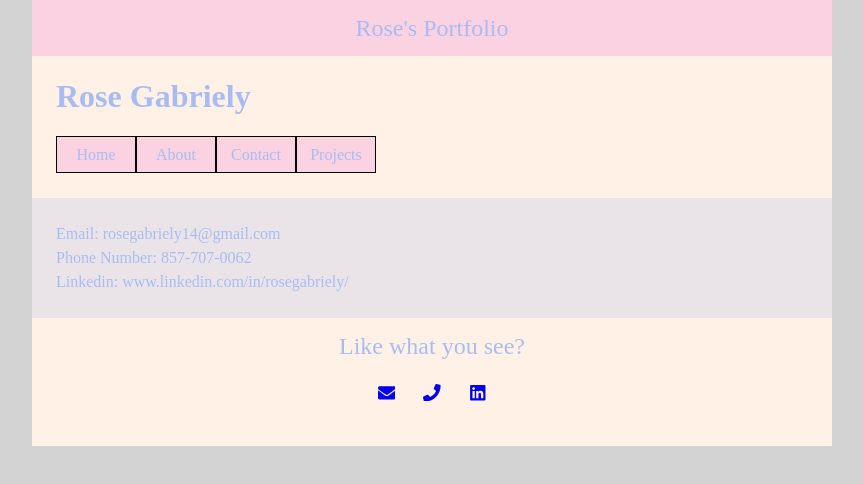
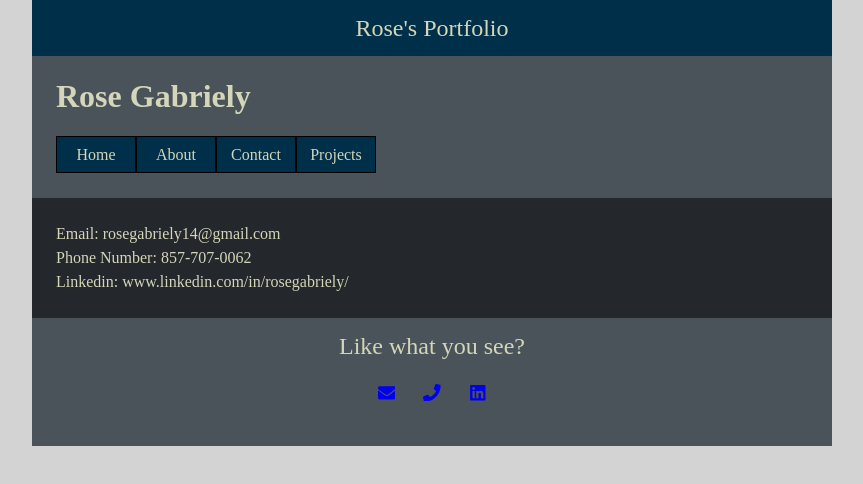
Before and after one commit to RoseGabriely/Portfolio, a React (Create React App) app: page /contact in a window 1280 px wide. Shown: the top 484 px of the page, without its empty margins (208-1071 px from the left). Built offline with nearby package versions, Linux system fonts and the light colour scheme.

Commit message:
Makes colors global & meet accessibility standards

```diff
--- a/src/About.css
+++ b/src/About.css
@@ -1,5 +1,5 @@
 .About {
-  color: #a8bcf3;
+  color: var(--text-color);
   padding: 1.5rem;
   text-align: left;
 }
--- a/src/App.css
+++ b/src/App.css
@@ -60,6 +60,13 @@ table {
 }
 
 /* global */
+:root {
+  --background: lightgray;
+  --header-footer-background: #4a525a;
+  --page-background: #24272b;
+  --accent-color: #003049;
+  --text-color: #d4d6b9;
+}
 * {
   box-sizing: border-box;
   max-width: 100%;
@@ -68,29 +75,29 @@ table {
 html {
   display: flex;
   justify-content: center;
-  background-color: lightgray;
+  background-color: var(--background);
 }
 body {
   width: 50rem;
 }
 /* title */
 .title {
-  background-color: #fad2e1;
+  background-color: var(--accent-color);
   width: 100%;
   text-align: center;
   padding: 1rem;
   box-sizing: border-box;
-  color: #a8bcf3;
+  color: var(--text-color);
   font-size: 1.5rem;
 }
 /* header */
 header {
-  background-color: #fff1e6;
+  background-color: var(--header-footer-background);
   height: 8.875rem;
 }
 h1 {
   padding: 1.5rem;
-  color: #a8bcf3;
+  color: var(--text-color);
   font-size: 2rem;
 }
 nav {
@@ -100,21 +107,21 @@ nav {
 }
 nav a {
   text-decoration: none;
-  color: #a8bcf3;
+  color: var(--text-color);
   border: 0.1rem solid black;
   padding: 0.6rem;
-  background-color: #fad2e1;
+  background-color: var(--accent-color);
   transition: 0.3s;
   width: 5rem;
   text-align: center;
 }
 nav a:hover {
-  color: #fad2e1;
-  background-color: #a8bcf3;
+  color: var(--accent-color);
+  background-color: var(--text-color);
 }
 /* about */
 .page {
-  background-color: #eae4e9;
+  background-color: var(--page-background);
 }
 .about {
   display: flex;
@@ -129,7 +136,7 @@ nav a:hover {
 .bio {
   width: 25rem;
   padding: 2rem;
-  color: #a8bcf3;
+  color: var(--text-color);
 }
 .name {
   font-size: 1.6rem;
@@ -150,7 +157,7 @@ nav a:hover {
 }
 .caption {
   margin-top: 0.5rem;
-  color: #a8bcf3;
+  color: var(--text-color);
   text-align: center;
 }
 .galleryItem img:hover {
@@ -159,7 +166,7 @@ nav a:hover {
 }
 /* footer */
 footer {
-  background-color: #fff1e6;
+  background-color: var(--header-footer-background);
   text-align: center;
   padding: 1rem;
   height: 8rem;
@@ -169,7 +176,7 @@ footer {
 }
 .question {
   font-size: 1.5rem;
-  color: #a8bcf3;
+  color: var(--text-color);
 }
 .contact {
   padding: 0.6rem;
@@ -177,6 +184,10 @@ footer {
   margin-top: 1rem;
   display: flex;
   justify-content: space-between;
+}
+.contact a:hover {
+  transition: 0.3s;
+  opacity: 0.4;
 }
 
 @media (max-width: 800px) {
--- a/src/Contact.css
+++ b/src/Contact.css
@@ -1,9 +1,9 @@
 .Contact {
-  color: #a8bcf3;
+  color: var(--text-color);
   padding: 1.5rem;
   line-height: 1.5;
 }
 .Contact a {
   text-decoration: none;
-  color: #a8bcf3;
+  color: var(--text-color);
 }
```
